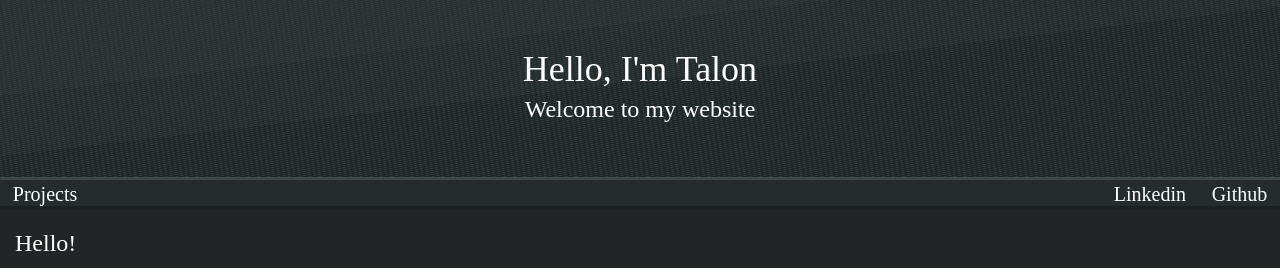
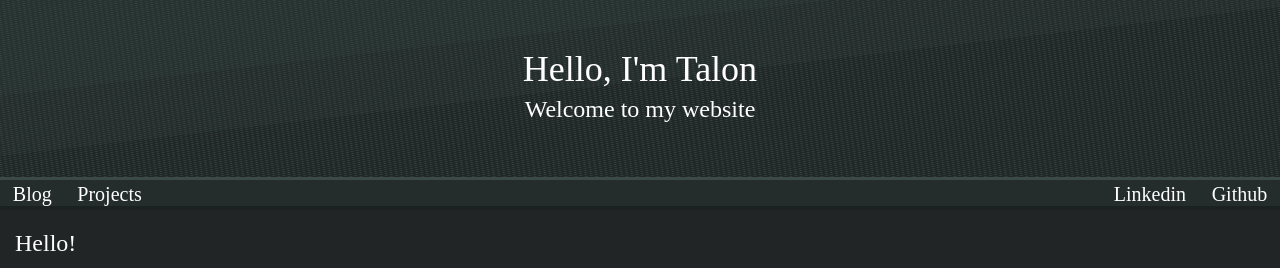
Before and after one commit to J-Talon/j-talon.github.io, a plain HTML site: page index.html in a window 1280 px wide. Shown: the top 268 px of the page. Drawn offline with nearby package versions, Linux system fonts and the light colour scheme; a web font is replaced by a local one.

Commit message:
amend links

```diff
--- a/index.html
+++ b/index.html
@@ -36,7 +36,7 @@
 
                 <a class="nav-a float-r" href="https://github.com/J-talon">Github</a>
                 <a class="nav-a float-r" href="https://www.linkedin.com/in/talon-jiang/">Linkedin</a>
-                <!-- <a class="nav-a float-l" href="../blog/directory.html">Blog</a> -->
+                <a class="nav-a float-l" href="../blog/directory.html">Blog</a>
                 <a class="nav-a float-l" href="projects/projects.html">Projects</a>
 
 
```
Also changed, not shown: projects/projects.html (+1 -1 lines).
